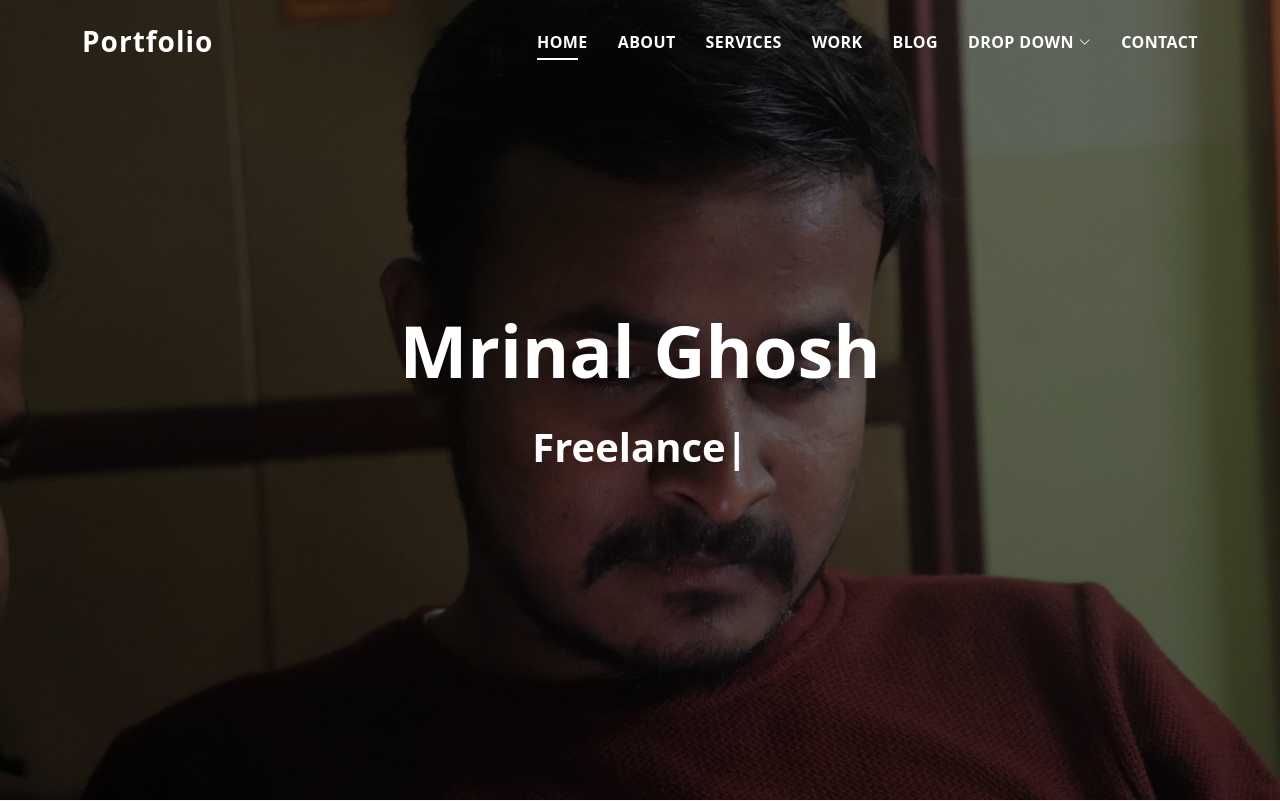
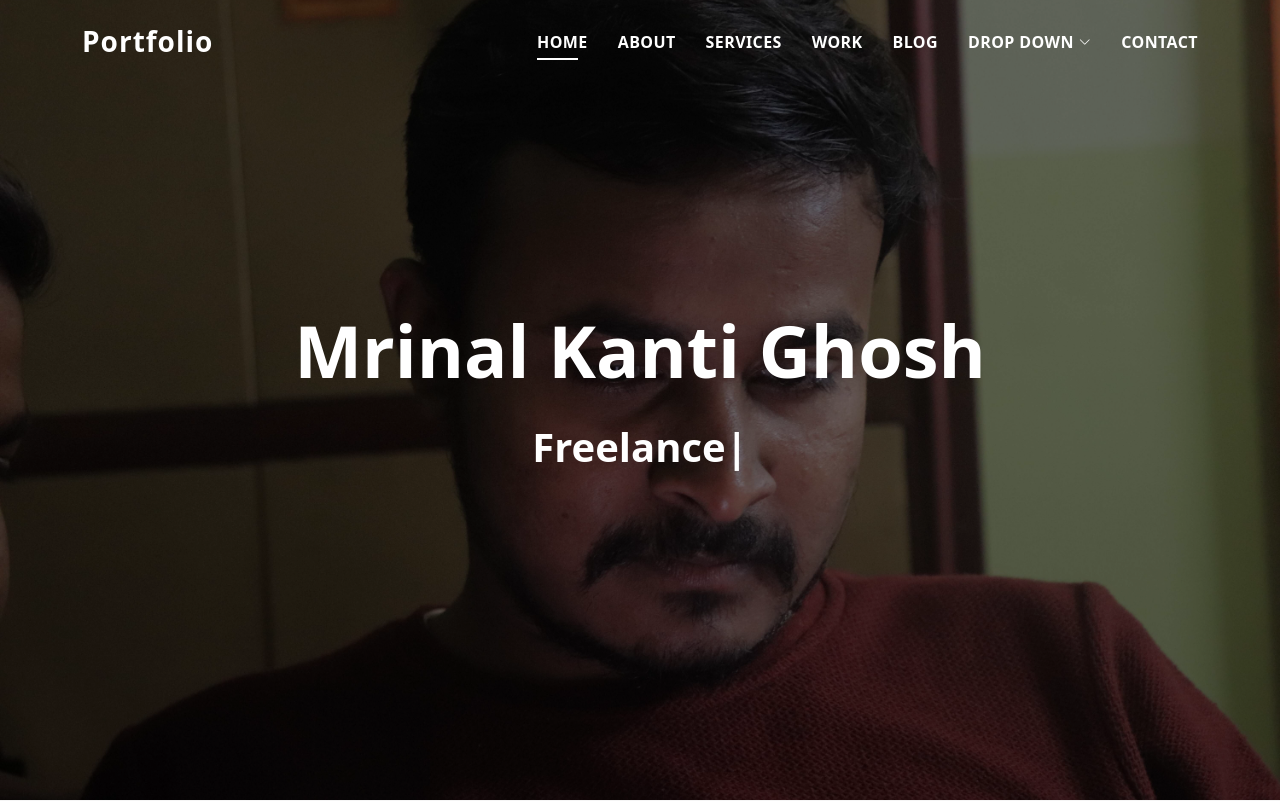
Before and after one commit to mrinalproxy/myportfolio, a plain HTML site: page index.html in a window 1280 px wide. Shown: the top 801 px of the page. Drawn offline with Linux system fonts and the light colour scheme.

Commit message:
Update index.html

```diff
--- a/index.html
+++ b/index.html
@@ -73,7 +73,7 @@
       <div class="table-cell">
         <div class="container">
           <!--<p class="display-6 color-d">Hello, world!</p>-->
-          <h1 class="hero-title mb-4">Mrinal Ghosh</h1>
+          <h1 class="hero-title mb-4">Mrinal Kanti Ghosh</h1>
           <p class="hero-subtitle"><span class="typed" data-typed-items="Frontend-Developer, Freelancer, Photographer"></span></p>
           <!-- <p class="pt-3"><a class="btn btn-primary btn js-scroll px-4" href="#about" role="button">Learn More</a></p> -->
         </div>
```
